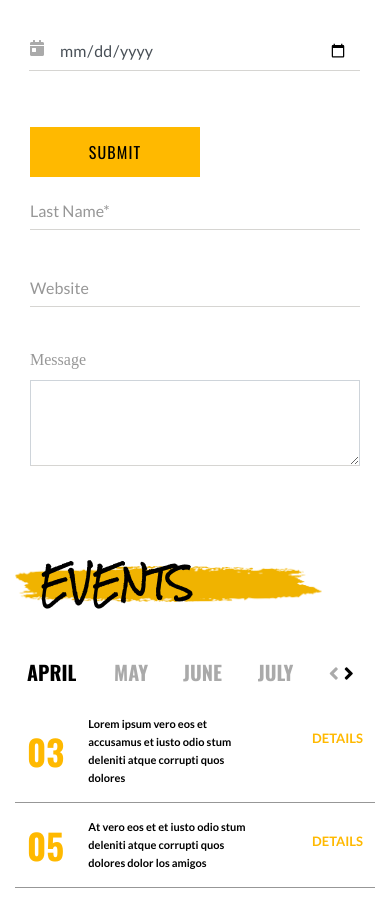
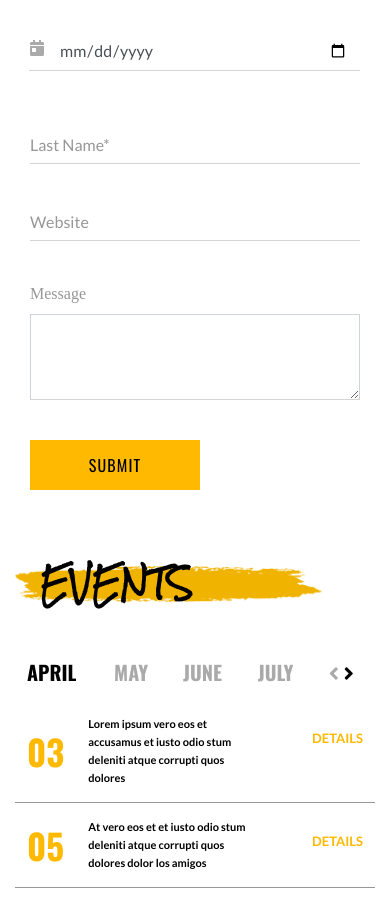
Before and after one commit to binaryprotagonist/adyproductiondevelopmenttask, a React (Create React App) app: page / in a window 390 px wide. Shown: the part 5420-6325 px from the top of the page. Built offline with nearby package versions, Linux system fonts and the light colour scheme.

Commit message:
changes-contact-file-css

```diff
--- a/src/Components/Home/SubComponents/ContactForm.js
+++ b/src/Components/Home/SubComponents/ContactForm.js
@@ -90,10 +90,7 @@ const ContactForm = ()=>{
             <i className="fas fa-calendar-day custom-icon"></i>
 
           </div>
-          <div className="form-group">
-            <input type="submit" value="SUBMIT" className="contactSubmit btn btn-primary"/>
-          </div>
-        </div>
+                  </div>
         <div className="col-lg-6 col-md-6">
           <div className="form-group mb-4">
             <input
@@ -122,6 +119,12 @@ const ContactForm = ()=>{
             ></textarea>
           </div>
         </div>
+        <div className="col-lg-6 col-md-6">
+        <div className="form-group">
+            <input type="submit" value="SUBMIT" className="contactSubmit btn btn-primary"/>
+          </div>
+          </div>
+
       </div>
     </form>
   )
```
